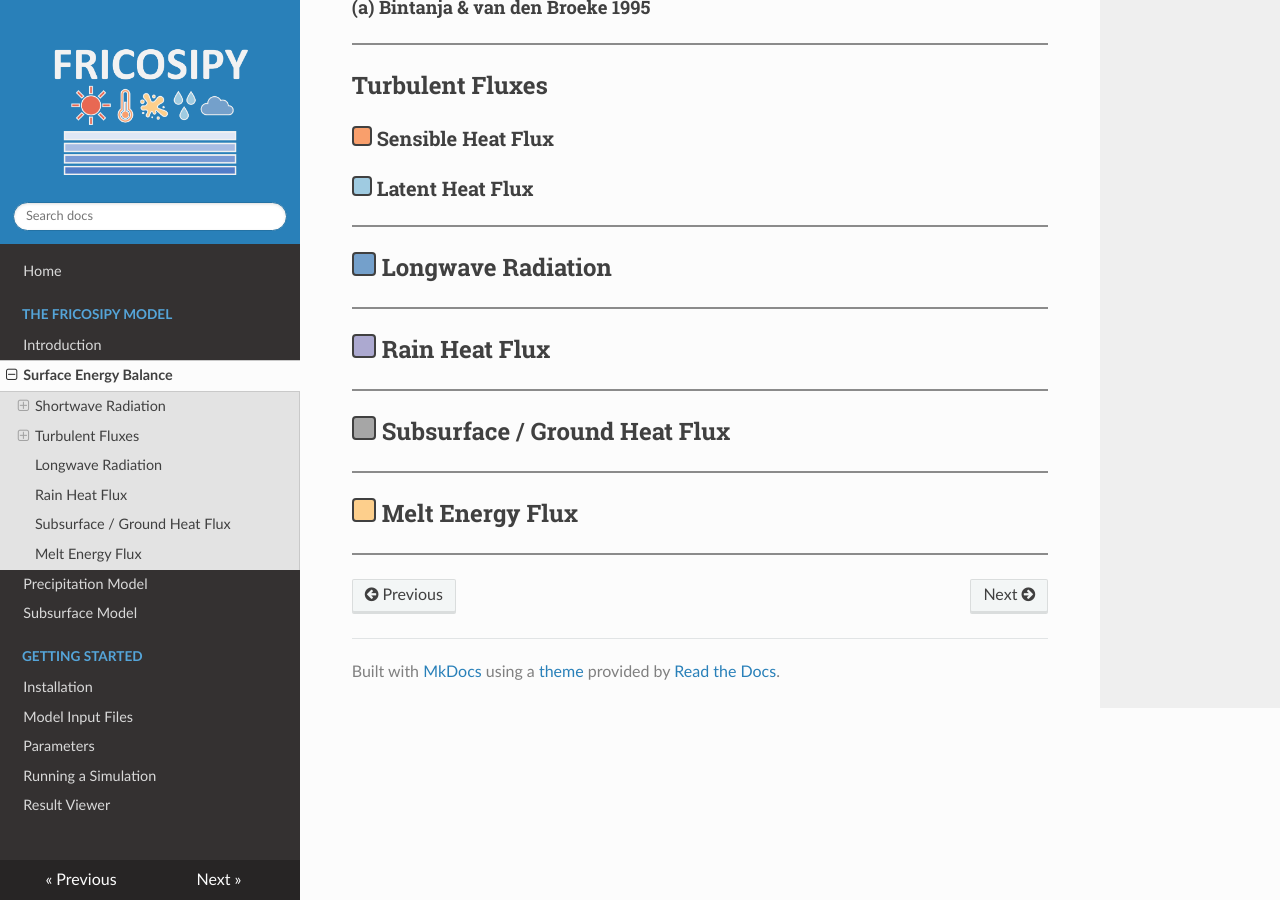
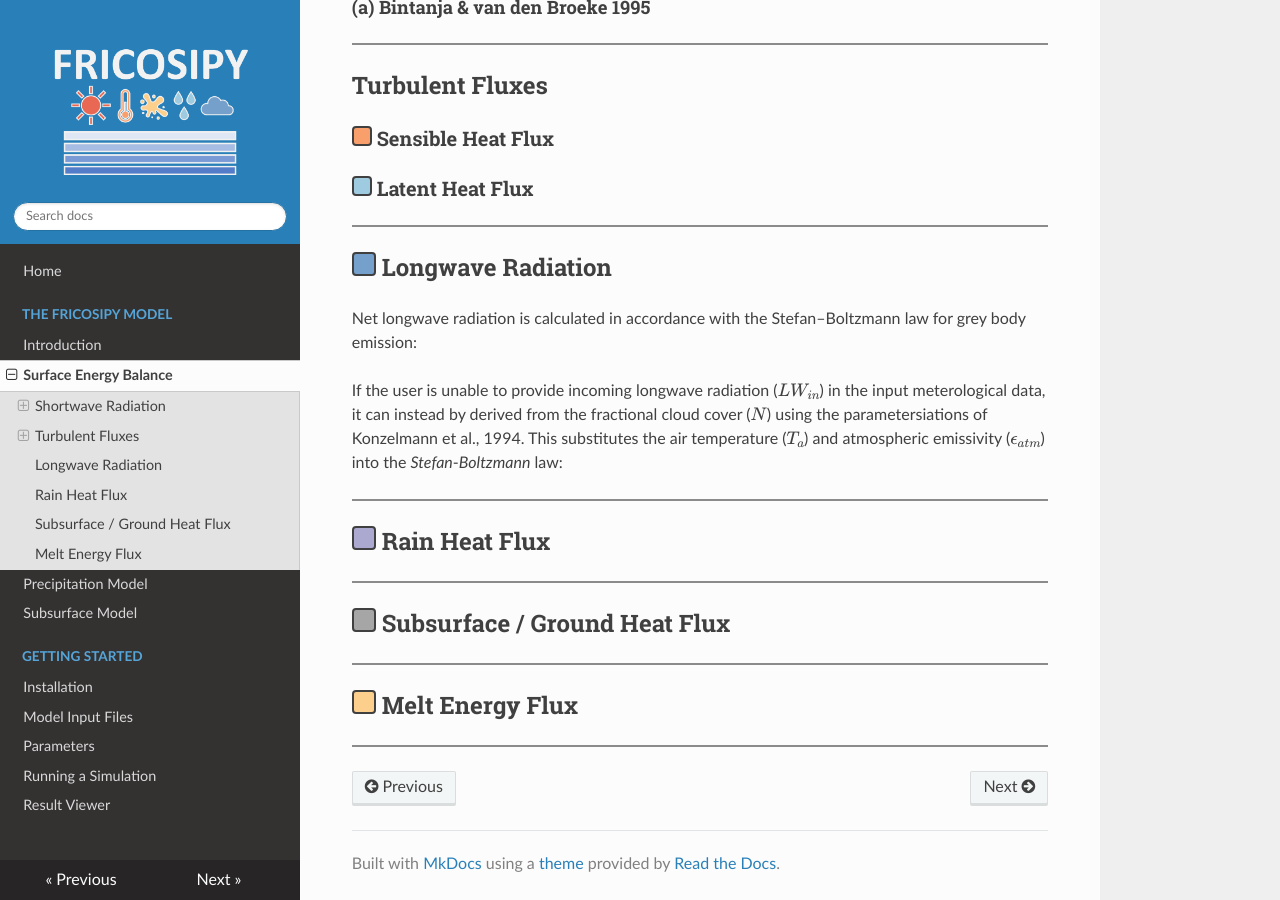
Before and after one commit to MarcusGastaldello/FRICOSIPY, an MkDocs documentation site: the page built from docs/surface_energy_balance.md, in a window 1280 px wide and 900 px high, scrolled down 1507 px. Built offline with MkDocs 1.6.1, drawn with Linux system fonts in a browser that asks for light colours; nearby versions of some CDN libraries.

Commit message:
Update surface_energy_balance.md

```diff
--- a/docs/surface_energy_balance.md
+++ b/docs/surface_energy_balance.md
@@ -56,6 +56,15 @@ The following section explains each of these energy fluxes in greater detail and
 
 ## <span style="display: inline-block; width: 1em; height: 1em;background-color: #74A0CB; border: 2px solid #404040; border-radius: 4px; "></span> Longwave Radiation
 
+Net longwave radiation is calculated in accordance with the Stefan–Boltzmann law for grey body emission:
+
+
+
+
+
+If the user is unable to provide incoming longwave radiation ($LW_{in}$) in the input meterological data, it can instead by derived from the fractional cloud cover ($N$) using the parametersiations of Konzelmann et al., 1994. This substitutes the air temperature ($T_a$) and atmospheric emissivity ($\epsilon_{atm}$) into the *Stefan*-*Boltzmann* law:
+
+
 <hr style="height:2px; background-color:#8b8b8b; border:none;" />
 
 ## <span style="display: inline-block; width: 1em; height: 1em;background-color: #ACA9D0; border: 2px solid #404040; border-radius: 4px; "></span> Rain Heat Flux
```
